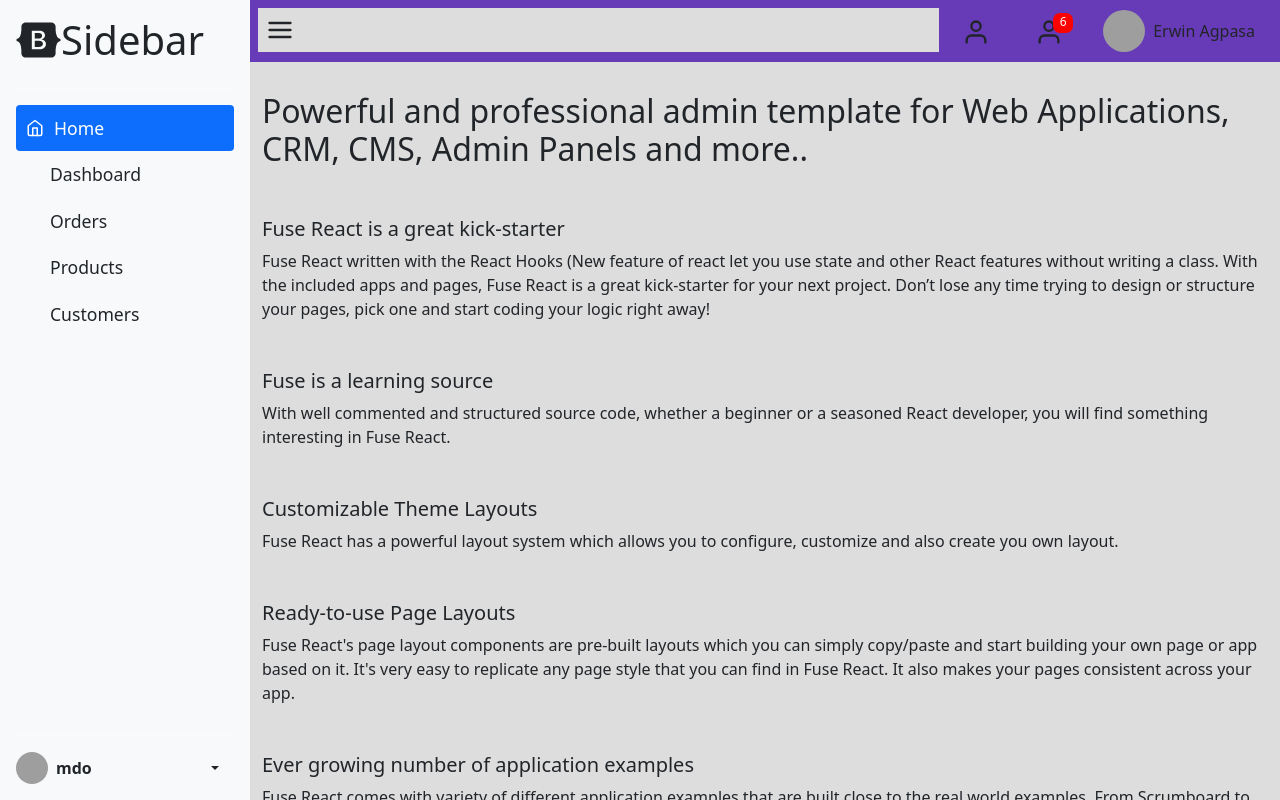
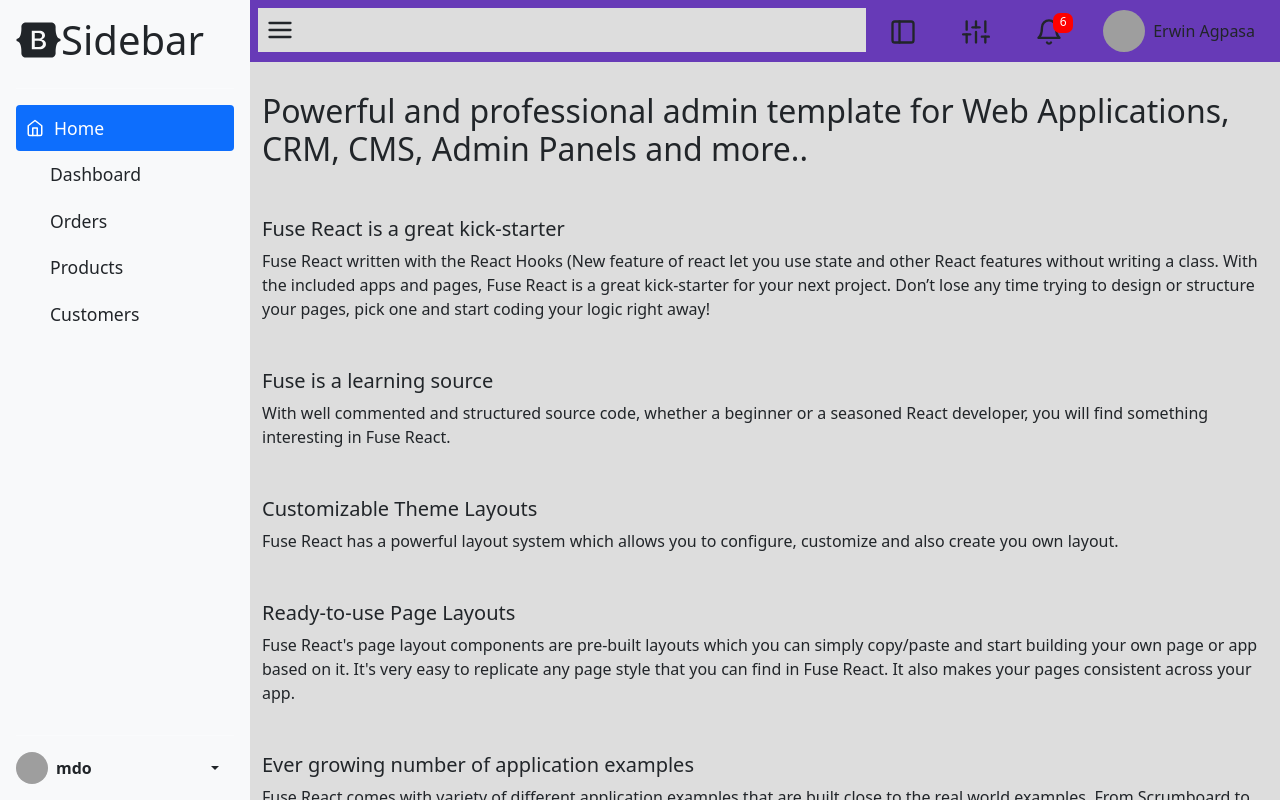
Before and after one commit to erwinagpasa/multidash, a React (Create React App) app: page / in a window 1280 px wide. Built offline with nearby package versions, Linux system fonts and the light colour scheme; grey boxes are pictures that could not be loaded.

Commit message:
adding offcanvas

```diff
--- a/src/App.css
+++ b/src/App.css
@@ -319,4 +319,8 @@
   #sidebar{
     display: none;
   }
+
+  .username{
+    display: none;
+  }
 }
--- a/src/App.js
+++ b/src/App.js
@@ -4,20 +4,14 @@
 import "bootstrap/dist/css/bootstrap.css";
 import "bootstrap/dist/js/bootstrap.js";
 
-import { Menu, Calendar, Home, Copy, User } from "react-feather";
+import { Sidebar, Bell, Sliders, Menu, Home, Copy, User } from "react-feather";
 
 import { FontAwesomeIcon } from "@fortawesome/react-fontawesome";
 import { fab } from "@fortawesome/free-brands-svg-icons";
 import { library } from "@fortawesome/fontawesome-svg-core";
-import {
-  faCopy,
-  faUserCircle,
-  faHome,
-  faBars,
-  faCoffee,
-} from "@fortawesome/free-solid-svg-icons";
+import { faBars } from "@fortawesome/free-solid-svg-icons";
 
-library.add(fab, faCopy, faUserCircle, faHome, faBars, faCoffee);
+library.add(fab, faBars);
 
 $(function () {
   $("#sidebarCollapse").on("click", function () {
@@ -269,10 +263,24 @@
                 <div className="xdropdown">
                   <a
                     href="#"
+                    data-bs-toggle="offcanvas"
+                    data-bs-target="#offcanvasRight"
+                    aria-controls="offcanvasRight"
                     className="custom-dropdown d-flex align-items-center link-dark text-decoration-none"
                   >
                     <div class="icon-badge-container">
-                      <User className="nav-icon" />
+                      <Sidebar className="nav-icon" />
+                    </div>
+                  </a>
+                </div>
+
+                <div className="xdropdown">
+                  <a
+                    href="#"
+                    className="custom-dropdown d-flex align-items-center link-dark text-decoration-none"
+                  >
+                    <div class="icon-badge-container">
+                      <Sliders className="nav-icon" />
                     </div>
                   </a>
                 </div>
@@ -287,7 +295,7 @@
                   >
                     <div class="icon-badge-container">
                       <div class="icon-badge">6</div>
-                      <User className="nav-icon" />
+                      <Bell className="nav-icon" />
                     </div>
                   </a>
                   <ul
@@ -335,7 +343,7 @@
                       width="42"
                       height="42"
                     />
-                    Erwin Agpasa
+                    <span className="username">Erwin Agpasa</span>
                   </a>
                   <ul
                     className="dropdown-menu text-small shadow"
@@ -419,6 +427,25 @@
             </div>
           </div>
         </div>
+
+        {/* RIGHT SLIDER */}
+        <div
+          class="offcanvas offcanvas-end"
+          tabindex="-1"
+          id="offcanvasRight"
+          aria-labelledby="offcanvasRightLabel"
+        >
+          <div class="offcanvas-header">
+            <h5 id="offcanvasRightLabel">Offcanvas right</h5>
+            <button
+              type="button"
+              class="btn-close text-reset"
+              data-bs-dismiss="offcanvas"
+              aria-label="Close"
+            ></button>
+          </div>
+          <div class="offcanvas-body">...</div>
+        </div>
       </main>
     </div>
   );
```
Also changed, not shown: 1 other file (tests, documents, lock files or other folders).
